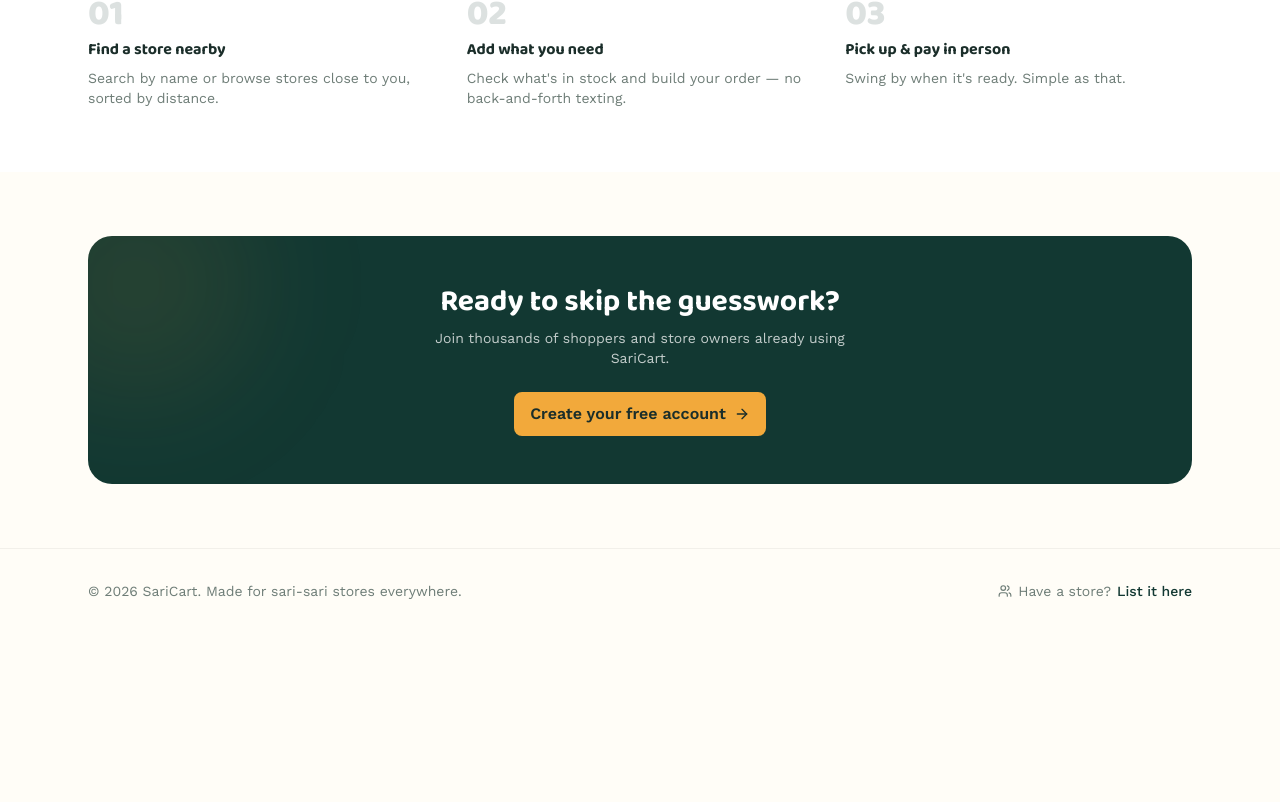
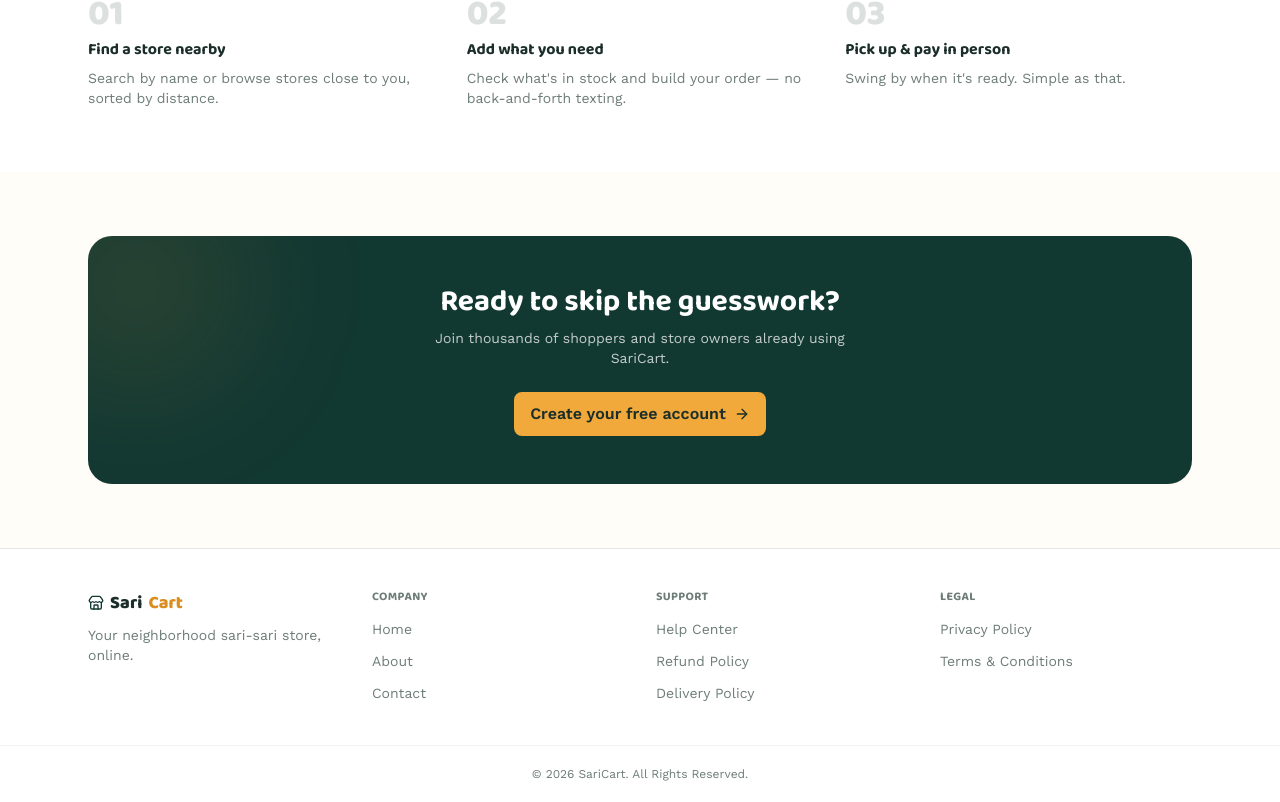
Before and after one commit to Error-404-me/saricart, a React (Vite) app in the folder frontend/: page / in a window 1280 px wide. Shown: the part 1367-2169 px from the top of the page. Before the commit the page ends 2000 px from the top, so only its background shows below. Built offline with nearby package versions, Linux system fonts and the light colour scheme; no server answers.

Commit message:
triger the send email in login form if the user is not verified which is those who created an account during the email verification is not implemented yet

```diff
--- a/frontend/src/components/auth/LoginForm.jsx
+++ b/frontend/src/components/auth/LoginForm.jsx
@@ -6,6 +6,7 @@
 import PasswordInput from "../common/PasswordInput";
 import Button from "../common/Button";
 import { isValidEmail } from "../../utils/validators";
+import { resendVerification } from "../../services/authService";
 
 export default function LoginForm() {
   const { login } = useAuth();
@@ -45,6 +46,14 @@
         (user.role === "owner" ? "/owner/dashboard" : "/");
       navigate(redirectTo, { replace: true });
     } catch (err) {
+      if (err.status === 403) {
+        // Account exists but isn't verified yet — resend the link (same
+        // as Register/Forgot Password do) instead of leaving the person
+        // stuck on a plain error message.
+        resendVerification(form.email).catch(() => {});
+        navigate("/verify-email-sent", { state: { email: form.email } });
+        return;
+      }
       setFormError(err.message);
     } finally {
       setSubmitting(false);
--- a/frontend/src/context/AuthContext.jsx
+++ b/frontend/src/context/AuthContext.jsx
@@ -47,7 +47,9 @@
       const message =
         err.response?.data?.detail || "Couldn't log you in. Please try again.";
       setError(message);
-      throw new Error(message);
+      const loginError = new Error(message);
+      loginError.status = err.response?.status;
+      throw loginError;
     }
   }, []);
 
--- a/frontend/src/layouts/AppLayout.jsx
+++ b/frontend/src/layouts/AppLayout.jsx
@@ -2,7 +2,6 @@
 import { Outlet } from "react-router-dom";
 import Sidebar from "../components/layout/Sidebar";
 import OfflineBanner from "../components/common/OfflineBanner";
-import Footer from "../components/layout/Footer";
 
 const STORAGE_KEY = "saricart_sidebar_collapsed";
 
@@ -16,12 +15,6 @@
   }, [collapsed]);
 
   return (
-    // --sidebar-w is the single source of truth for the fixed desktop
-    // sidebar's width. Sidebar and <main> both read it (via
-    // md:w-[var(--sidebar-w)] / md:ml-[var(--sidebar-w)]) instead of each
-    // hard-coding a matching Tailwind size class — those are static
-    // strings Tailwind can always find at build time, and there's no way
-    // for the two to drift out of sync since they share one value.
     <div
       className="min-h-screen bg-[var(--color-paper)]"
       style={{ "--sidebar-w": collapsed ? "4rem" : "14rem" }}
@@ -31,15 +24,11 @@
         onToggleCollapse={() => setCollapsed((c) => !c)}
       />
 
-      {/* Offset to clear the fixed desktop sidebar; no offset needed on
-          mobile since that header is sticky (in normal flow) rather than
-          fixed. */}
       <main className="flex min-w-0 min-h-screen flex-col px-4 py-6 transition-[margin] duration-200 md:ml-[var(--sidebar-w)] md:px-8 md:py-8">
         <OfflineBanner />
         <div id="main-content" className="flex-1">
           {children ?? <Outlet />}
         </div>
-        <Footer />
       </main>
     </div>
   );
--- a/frontend/src/layouts/SettingsLayout.jsx
+++ b/frontend/src/layouts/SettingsLayout.jsx
@@ -1,4 +1,4 @@
-import { NavLink, Outlet } from "react-router-dom";
+import { NavLink, Outlet, Link } from "react-router-dom";
 import {
   User,
   ShieldCheck,
@@ -43,6 +43,15 @@
   icon: AlertTriangle,
   danger: true,
 };
+
+const SETTINGS_FOOTER_LINKS = [
+  { to: "/about", label: "About" },
+  { to: "/contact", label: "Contact" },
+  { to: "/privacy", label: "Privacy Policy" },
+  { to: "/terms", label: "Terms & Conditions" },
+  { to: "/refund-policy", label: "Refund Policy" },
+  { to: "/delivery-policy", label: "Delivery Policy" },
+];
 
 export default function SettingsLayout() {
   const { user } = useAuth();
@@ -93,6 +102,19 @@
 
       <div className="min-w-0 flex-1">
         <Outlet />
+
+        <div className="mt-10 flex flex-wrap items-center gap-x-4 gap-y-2 border-t border-[var(--color-border-subtle)] pt-6 text-xs text-[var(--color-muted)]">
+          {SETTINGS_FOOTER_LINKS.map((link) => (
+            <Link
+              key={link.to}
+              to={link.to}
+              className="hover:text-[var(--color-storefront)] hover:underline"
+            >
+              {link.label}
+            </Link>
+          ))}
+          <span className="ml-auto">© {new Date().getFullYear()} SariCart</span>
+        </div>
       </div>
     </div>
   );
--- a/frontend/src/pages/Onboarding.jsx
+++ b/frontend/src/pages/Onboarding.jsx
@@ -11,9 +11,9 @@
   BarChart3,
   Smartphone,
   Package,
-  Users,
 } from "lucide-react";
 import Button from "../components/common/Button";
+import Footer from "../components/layout/Footer";
 import { useLanguage } from "../hooks/useLanguage";
 
 const FEATURES = [
@@ -234,24 +234,7 @@
       </section>
 
       {/* Footer */}
-      <footer className="border-t border-[var(--color-border-subtle)] py-8">
-        <div className="mx-auto flex max-w-6xl flex-col items-center justify-between gap-3 px-4 text-sm text-[var(--color-muted)] sm:flex-row sm:px-6">
-          <span>
-            © {new Date().getFullYear()} SariCart.{" "}
-            {t("onboarding.footerTagline")}
-          </span>
-          <div className="flex items-center gap-1.5">
-            <Users className="h-3.5 w-3.5" />
-            {t("onboarding.footerHaveStore")}{" "}
-            <Link
-              to="/register"
-              className="font-medium text-[var(--color-storefront)] hover:underline"
-            >
-              {t("onboarding.footerListIt")}
-            </Link>
-          </div>
-        </div>
-      </footer>
+      <Footer />
     </div>
   );
 }
```
